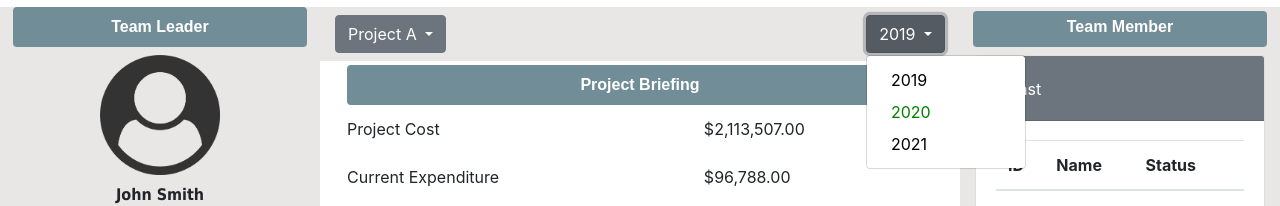
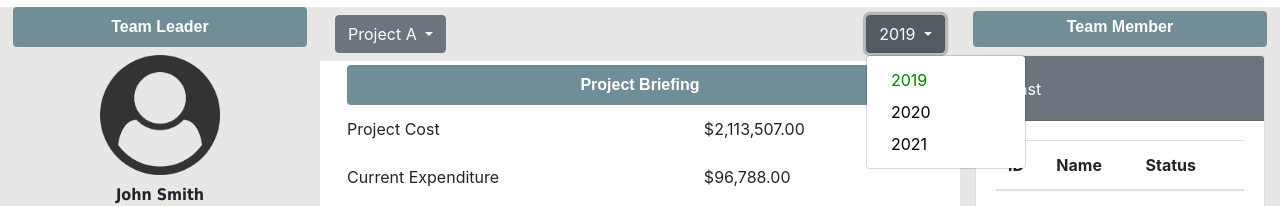
Before and after one commit to jaeyno/TaskManager, an Angular app in the folder TaskManager/: page /dashboard in a window 1280 px wide. Both pictures are taken after a click on the button "2019". Shown: the part 172-378 px from the top of the page. Built offline with nearby package versions, Linux system fonts and the light colour scheme.

Commit message:
[Dashboard UI] change the year

```diff
--- a/TaskManager/src/app/dashboard/dashboard.component.html
+++ b/TaskManager/src/app/dashboard/dashboard.component.html
@@ -75,7 +75,7 @@
                             <div class="dropdown-menu">
                                 <a class="dropdown-item" href="#" *ngFor="let year of Years">
                                     <span [ngSwitch]="year">
-                                        <span *ngSwitchCase="'2020'" style="color: green;">{{year}}</span>
+                                        <span *ngSwitchCase="2019" style="color: green;">{{year}}</span>
                                         <span *ngSwitchDefault style="color: black;">{{year}}</span>
                                     </span>
                                 </a>
```
